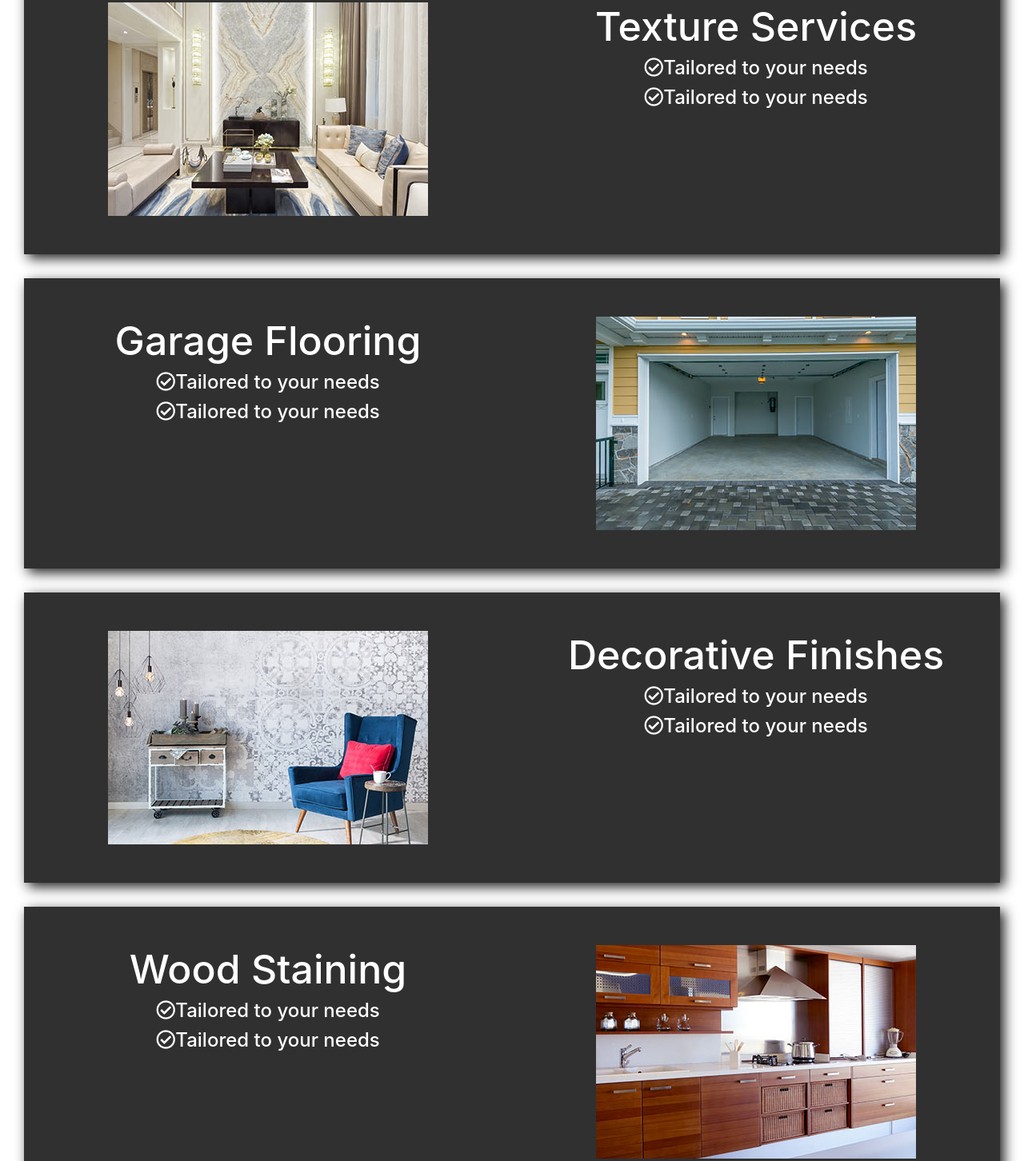
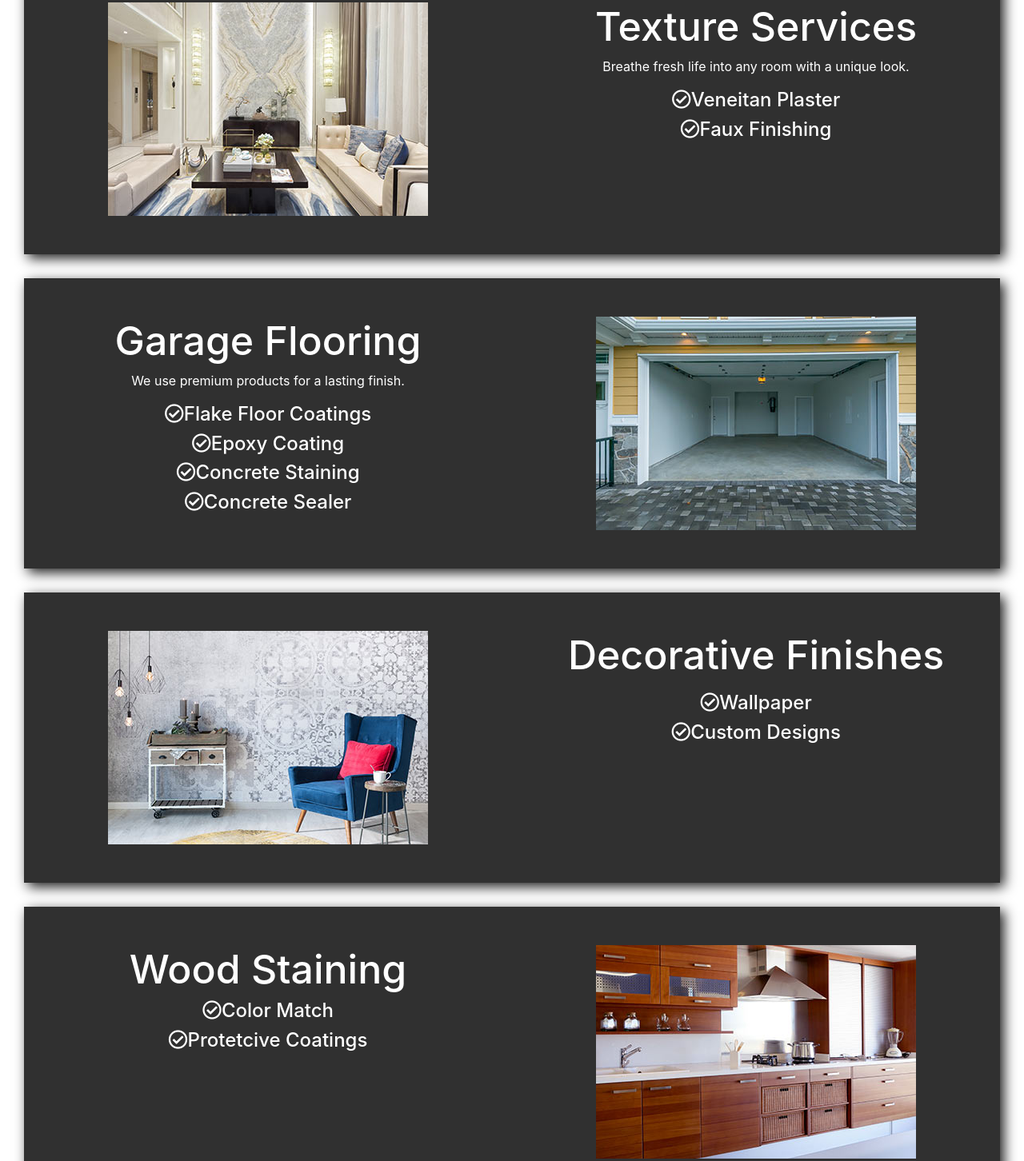
Before and after one commit to tonyc417/contract-temp2, a plain HTML site: page residental.html in a window 1280 px wide. Shown: the part 855-2307 px from the top of the page at 80% size. Drawn offline with nearby package versions, Linux system fonts and the light colour scheme.

Commit message:
changes were made

```diff
--- a/residental.html
+++ b/residental.html
@@ -55,16 +55,20 @@
             </div>
             <div class="col-sm mx-5 my-5">
                 <h1>Texture Services</h1>
-                <h4><i class="far fa-check-circle"></i>Tailored to your needs</h4>
-                <h4><i class="far fa-check-circle"></i>Tailored to your needs</h4>
+                <p>Breathe fresh life into any room with a unique look.</p>
+                <h4><i class="far fa-check-circle"></i>Veneitan Plaster</h4>
+                <h4><i class="far fa-check-circle"></i>Faux Finishing</h4>
             </div>
         </div>
 
         <div class="row customCard">
             <div class="col-sm mx-5 my-5">
                 <h1>Garage Flooring</h1>
-                <h4><i class="far fa-check-circle"></i>Tailored to your needs</h4>
-                <h4><i class="far fa-check-circle"></i>Tailored to your needs</h4>
+                <p>We use premium products for a lasting finish.</p>
+                <h4><i class="far fa-check-circle"></i>Flake Floor Coatings</h4>
+                <h4><i class="far fa-check-circle"></i>Epoxy Coating</h4>
+                <h4><i class="far fa-check-circle"></i>Concrete Staining</h4>
+                <h4><i class="far fa-check-circle"></i>Concrete Sealer</h4>
             </div>
             <div class="col-md mx-5 my-5">
                 <img src="./pictures/garageFloor.jpg" alt="garage floor" class="pull-right">
@@ -77,16 +81,17 @@
             </div>
             <div class="col-sm mx-5 my-5">
                 <h1>Decorative Finishes</h1>
-                <h4><i class="far fa-check-circle"></i>Tailored to your needs</h4>
-                <h4><i class="far fa-check-circle"></i>Tailored to your needs</h4>
+                <p></p>
+                <h4><i class="far fa-check-circle"></i>Wallpaper</h4>
+                <h4><i class="far fa-check-circle"></i>Custom Designs</h4>
             </div>
         </div>
 
         <div class="row customCard">
             <div class="col-sm mx-5 my-5">
                 <h1>Wood Staining</h1>
-                <h4><i class="far fa-check-circle"></i>Tailored to your needs</h4>
-                <h4><i class="far fa-check-circle"></i>Tailored to your needs</h4>
+                <h4><i class="far fa-check-circle"></i>Color Match</h4>
+                <h4><i class="far fa-check-circle"></i>Protetcive Coatings</h4>
             </div>
             <div class="col-md mx-5 my-5">
                 <img src="./pictures/service3.jpg" alt="garage floor" class="pull-right">
@@ -100,8 +105,8 @@
             <div class="col-sm mx-5 my-5">
                 <h1>Painting Services</h1>
                 <p>When you own a luxurious house or business, you don’t want to hire average painting contractors; you want the best in the industry. </p>
-                <h4><i class="far fa-check-circle"></i>Tailored to your needs</h4>
-                <h4><i class="far fa-check-circle"></i>Tailored to your needs</h4>
+                <h4><i class="far fa-check-circle"></i>Professional Finishes</h4>
+                <h4><i class="far fa-check-circle"></i>Interior and Exterior</h4>
             </div>
         </div>
 
```
Also changed, not shown: commercial.html (+2 -1 lines), index.html (+1 -1 lines).
